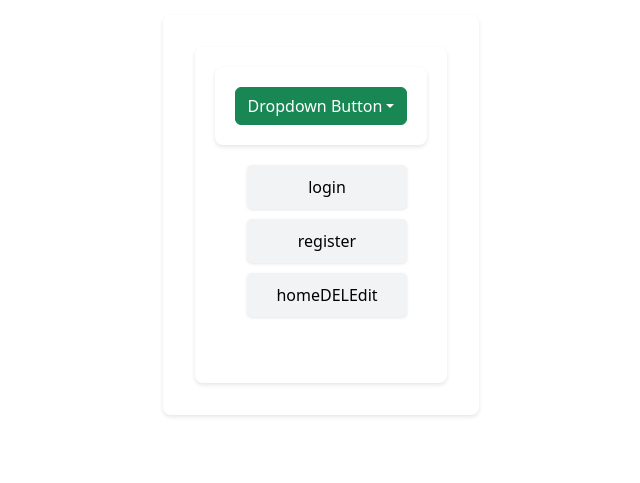
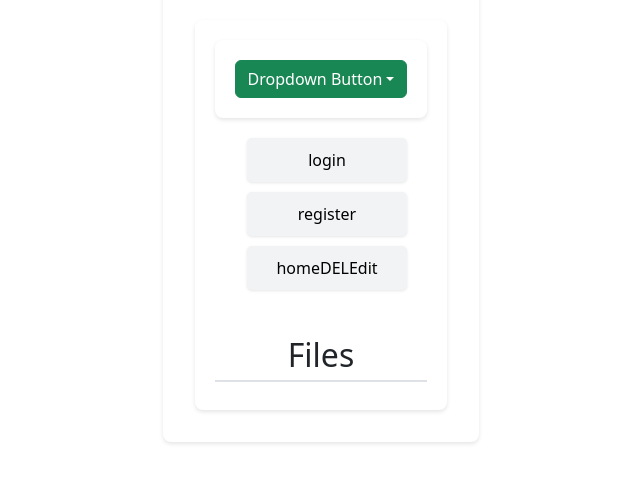
Before and after one commit to topshager/dropnox-django, a React (Vite) app in the folder frontend/: page /bin in a window 1280 px wide. Shown: the part 345-828 px from the top of the page, without its empty margins (319-959 px from the left). Built offline with nearby package versions, Linux system fonts and the light colour scheme.

Commit message:
update -bin.jsx

```diff
--- a/frontend/src/pages/bin/bin.jsx
+++ b/frontend/src/pages/bin/bin.jsx
@@ -2,7 +2,7 @@ import { useEffect, useState } from "react"
 import './bin.css';
 import { Link } from "react-router-dom";
 
-function bin(){
+function Recycling_Bin (){
   const [folder,setFolders] = useState([]);
   const [files,setFiles] = useState([]);
   const [loading, setLoading] = useState(true);
@@ -25,14 +25,19 @@ function bin(){
       const filesData = data?.data?.files || [];
       setFolders(foldersData);
       setFiles(filesData);
+      console.log(data)
     }catch (error) {
       console.error('Error fetching data:', error);
       setError(error.message || 'Failed to fetch data');
       setLoading(false);
     }
   }
+  return (
+    <h2>Files</h2>
 
+
+  )
 };
 
 
-export default bin;
+export default Recycling_Bin ;
```
